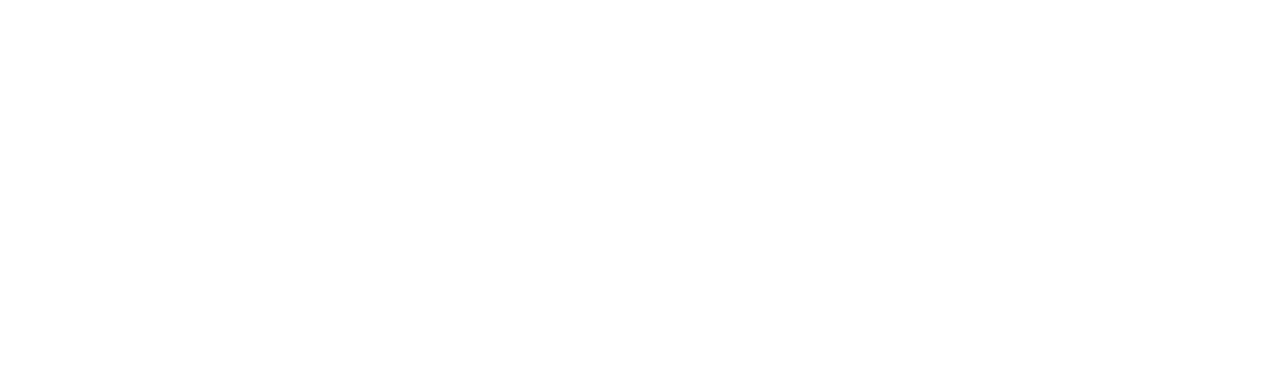
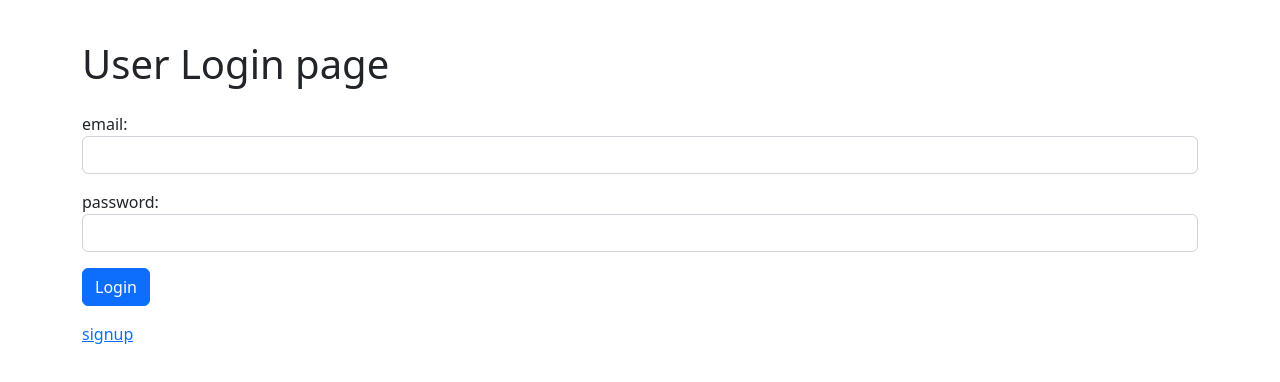
Before and after one commit to krishnanunnijp/complaint-angular-app, an Angular app: page /user in a window 1280 px wide. Before the commit this address led to /. Shown: the top 382 px of the page. Built offline with nearby package versions, Linux system fonts and the light colour scheme.

Commit message:
user login completed

```diff
--- a/src/app/admin-login/admin-login.component.ts
+++ b/src/app/admin-login/admin-login.component.ts
@@ -13,7 +13,7 @@
   login=()=>{
     if(this.username=="admin" && this.password=="12345"){
       localStorage.setItem("nav","2")
-      this.route.navigate(['/add'])
+      this.route.navigate(['/dash'])
       this.username=""
       this.password=""
     }else{
--- a/src/app/api.service.ts
+++ b/src/app/api.service.ts
@@ -11,4 +11,7 @@
   addUser=(value:any)=>{
     return this.http.post("http://localhost:8080/add",value)
   }
+  getPassword=(value:any)=>{
+    return this.http.post("http://localhost:8080/password",value)
+  }
 }
--- /dev/null
+++ b/src/app/user-login/user-login.component.html
@@ -0,0 +1,25 @@
+<div class="container">
+    <div class="row">
+        <div class="col col-12 col-sm-12 col-md-12 col-lg-12 col-xl-12 col-xxl-12">
+            <div class="row g-3 mt-4">
+                <div class="col col-12 col-sm-12 col-md-12 col-lg-12 col-xl-12 col-xxl-12">
+                    <h1>User Login page</h1>
+                </div>
+                <div class="col col-12 col-sm-12 col-md-12 col-lg-12 col-xl-12 col-xxl-12">
+                    <label for="username" class="label-control">email:</label>
+                    <input name="email" [(ngModel)]="email" type="text" class="form-control">
+                </div>
+                <div class="col col-12 col-sm-12 col-md-12 col-lg-12 col-xl-12 col-xxl-12">
+                    <label for="password" class="label-control">password:</label>
+                    <input name="password" [(ngModel)]="password" type="password" class="form-control">
+                </div>
+                <div class="col col-12 col-sm-12 col-md-12 col-lg-12 col-xl-12 col-xxl-12">
+                    <button (click)="works()" class="btn btn-primary">Login</button>
+                </div>
+                <div class="col-12 col-sm-12 col-md-12 col-lg-12 col-xl-12 col-xxl-12 ">
+                    <a href="\signup" class="link-primary">signup</a>
+                </div>
+            </div>
+        </div>
+    </div>
+</div>
--- /dev/null
+++ b/src/app/user-login/user-login.component.ts
@@ -0,0 +1,40 @@
+import { Component } from '@angular/core';
+import { Router } from '@angular/router';
+import { ApiService } from '../api.service';
+
+@Component({
+  selector: 'app-user-login',
+  templateUrl: './user-login.component.html',
+  styleUrls: ['./user-login.component.css']
+})
+export class UserLoginComponent {
+
+  constructor(private api:ApiService,private router:Router){}
+  email=""
+  password=""
+  data1:any=[]
+  works=()=>{
+    let data:any={
+      "email":this.email,
+      "password":this.password
+    }
+    this.api.getPassword(data).subscribe(
+      (generated:any)=>{
+        this.data1=generated
+        console.log(this.data1)
+        if(generated.status=="success"){
+          localStorage.setItem("nav","1")
+          console.log(this.data1.id)
+          localStorage.setItem("userinfo",this.data1.id)
+          this.router.navigate(['/profile'])
+
+        }else{
+          alert("invalid password")
+        }
+      }
+    )
+
+
+  }
+
+}
```
Also changed, not shown: src/app/app.module.ts (+9 -1 lines), src/app/user-login/user-login.component.css (added).
